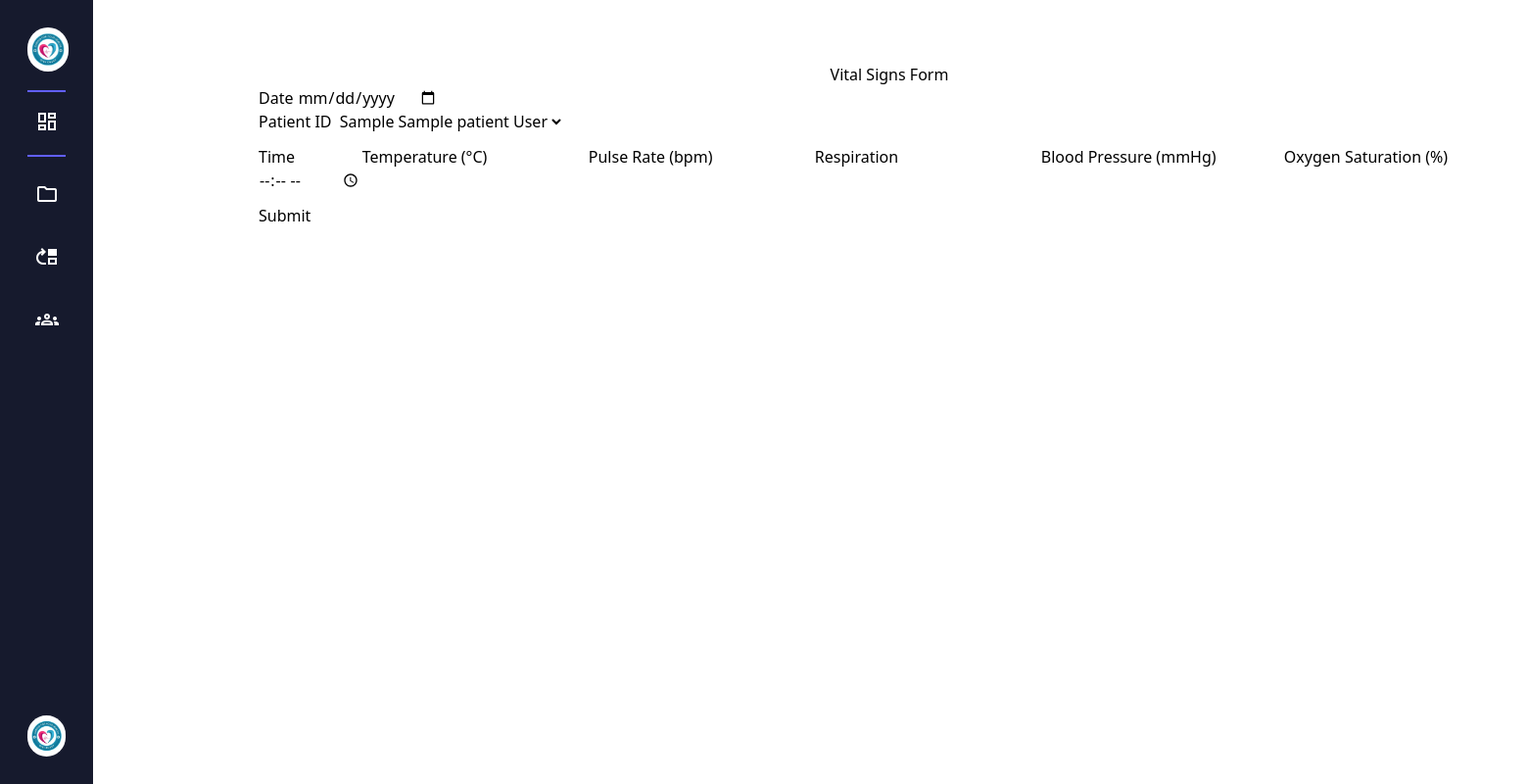
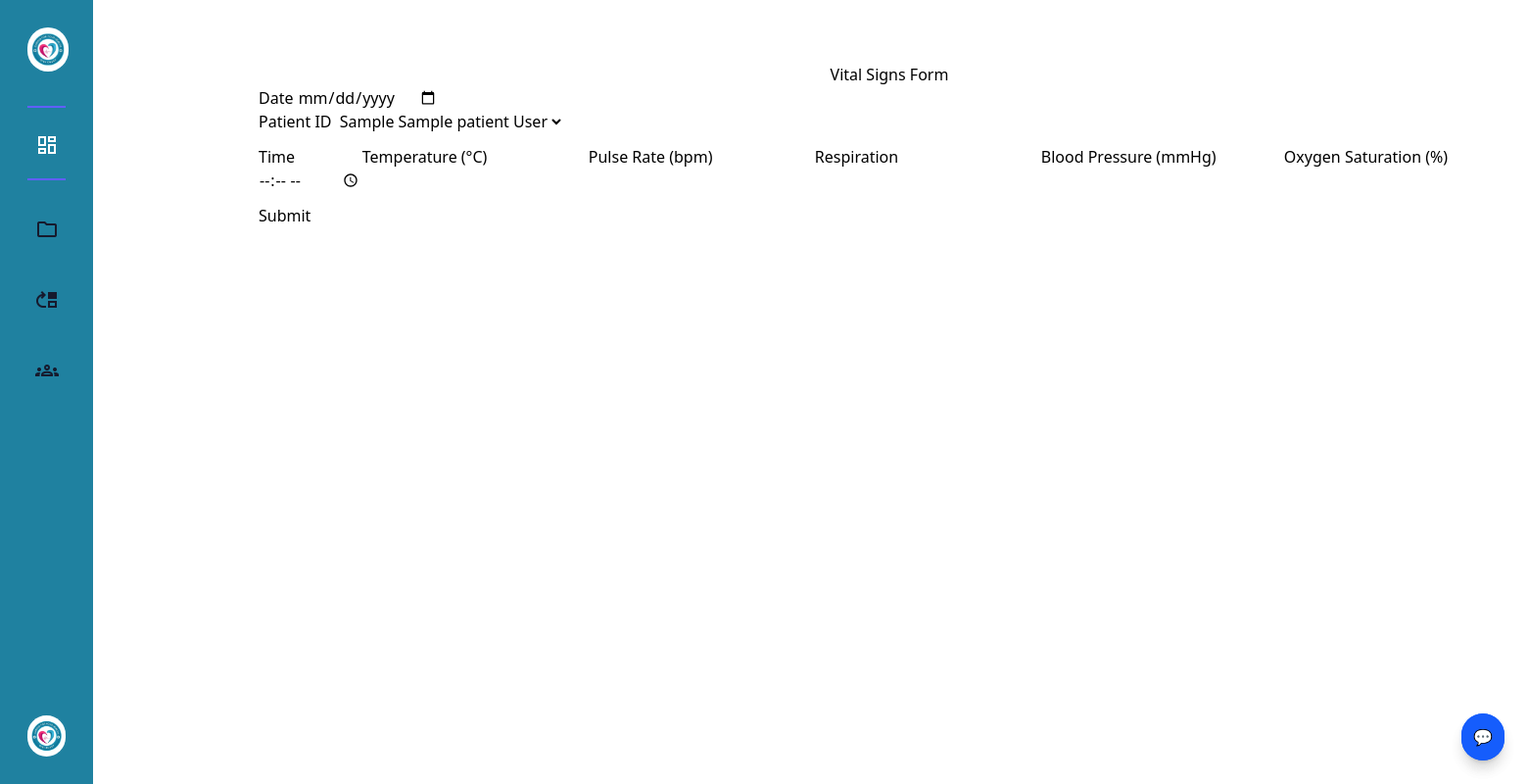
Before and after one commit to yurizzs/DigiChart, a Django app: page /vitals/add in a window 1560 px wide. Shown: the whole page at 98% size. Run offline with Django 4.2, Linux system fonts and the light colour scheme; tables that the repository leaves empty hold one stand-in row (values such as "Sample post"); style sheets or scripts are compiled from the project's sources.

Commit message:
added chatbot

```diff
--- /dev/null
+++ b/crud/templates/chatbot/chatbot.html
@@ -0,0 +1,17 @@
+{% load static %}
+<!-- Chatbot Toggle Button -->
+<button id="chatToggle" class="fixed bottom-6 right-6 bg-blue-600 text-white p-3 rounded-full shadow-lg hover:bg-blue-700">
+    💬
+</button>
+<!-- Chatbot Popup -->
+<div id="chatPopup" class="fixed bottom-20 right-6 w-72 bg-white border rounded-lg shadow-lg hidden flex flex-col">
+    <div class="p-3 bg-blue-600 text-white text-xl font-semibold rounded-t flex flex-row justify-center items-center">
+        <img src="{% static '/image/digichart.jpg' %}" alt="logo" class="w-[42px] rounded-full mr-4" />
+
+        DigiChart Assistant</div>
+    <div id="chatResponse" class="p-3 text-sm text-gray-800 h-24 overflow-y-auto border-b"></div>
+    <div class="p-3">
+        <input type="text" id="chatInput" class="w-full border px-2 py-1 rounded text-sm" placeholder="Ask something..." />
+        <button onclick="sendQuery()" class="mt-2 w-full bg-blue-600 text-white py-1 rounded hover:bg-blue-700 text-sm">Send</button>
+    </div>
+</div>
--- a/crud/templates/dashboard/AdminDash.html
+++ b/crud/templates/dashboard/AdminDash.html
@@ -3,6 +3,7 @@
 
 {% block 'content' %}
 {% include 'include/sidebar.html' %}
+{% include 'chatbot/chatbot.html' %}
 
 <div class="flex justify-center items-center h-screen">
     <div class="grid grid-cols-2 grid-rows-2 sm:grid-cols-2 lg:grid-cols-2 gap-2 p-4">
--- a/crud/templates/dashboard/NurseDashboard.html
+++ b/crud/templates/dashboard/NurseDashboard.html
@@ -3,6 +3,7 @@
 
 {% block 'content' %}
 {% include 'include/NurseSidebar.html' %}
+{% include 'chatbot/chatbot.html' %}
 
 <div class="p-4 sm:ml-64 mt-16">
     <h2 class="text-2xl font-bold mb-4">Nurse Dashboard</h2>
--- a/crud/templates/include/DoctorSidebar.html
+++ b/crud/templates/include/DoctorSidebar.html
@@ -3,6 +3,7 @@
 
 {% block 'content' %}
 {% include 'include/DoctorSidebar.html' %}
+{% include 'chatbot/chatbot.html' %}
 
 <div class="flex justify-center items-center h-screen">
     <div class="grid grid-cols-2 grid-rows-2 sm:grid-cols-2 lg:grid-cols-2 gap-2 p-4">
--- a/crud/templates/include/NurseSidebar.html
+++ b/crud/templates/include/NurseSidebar.html
@@ -1,17 +1,18 @@
 {% load static %}
+{% include 'chatbot/chatbot.html' %}
 
-<aside class="fixed top-0 h-full w-[95px] hover:w-[260px] transition-all duration-300 bg-[#161a2d] flex flex-col p-7 overflow-hidden group">
+<aside class="fixed top-0 h-full w-[95px] hover:w-[260px] transition-all duration-300 bg-[#1f81a0] flex flex-col p-7 overflow-hidden group">
     <!-- Header -->
     <div class="flex justify-center items-center fixed">
         <img src="{% static '/image/digichart.jpg' %}" alt="logo" class="w-[42px] rounded-full" />
-        <h2 class="text-white text-xl font-semibold ml-6 whitespace-nowrap group-hover:block">DigiChart</h2>
+        <h2 class="text-white text-xl font-semibold ml-6 whitespace-nowrap hidden group-hover:block ">DigiChart</h2>
     </div>
 
     <!-- Links -->
-    <ul class="mt-6 flex-1 scrollbar-hide">
+    <ul class="flex-1 scrollbar-hide gap-2 flex flex-col">
         <!-- Section Title -->
         <li class="mt-10">
-            <h4 class="text-white font-medium relative mb-10">
+            <h4 class="text-white font-medium relative mb-0 mt-10">
                 <div class="absolute top-1/2 left-0 w-full h-0.5 bg-indigo-500"></div>
             </h4>
         </li>
@@ -19,15 +20,15 @@
         <li><a href="/nurse/dashboard" class="flex items-center gap-9 text-white font-medium whitespace-nowrap px-2 py-5 rounded hover:bg-white hover:text-[#161a2d] transition"><span class="material-symbols-outlined">dashboard</span>Dashboard</a></li>
 
         <!-- Section Title -->
-        <li class="-mt-1.5 mb-4">
-            <h4 class="text-white font-medium relative mb-2">
+        <li class="-mt-1.5 mb-2">
+            <h4 class="text-white font-medium relative mb-1">
                 <div class="absolute top-1/2 left-0 w-full h-0.5 bg-indigo-500"></div>
             </h4>
         </li>
 
-        <li><a href="/patient/add" class="flex items-center gap-9 text-white font-medium whitespace-nowrap px-2 py-5 rounded hover:bg-white hover:text-[#161a2d] transition"><span class="material-symbols-outlined">folder</span>Add Patient</a></li>
-        <li><a href="/vitals/add" class="flex items-center gap-9 text-white font-medium whitespace-nowrap px-2 py-5 rounded hover:bg-white hover:text-[#161a2d] transition"><span class="material-symbols-outlined">move_up</span>Add Vital Sign</a></li>
-        <li><a href="/patient/list" class="flex items-center gap-9 text-white font-medium whitespace-nowrap px-2 py-5 rounded hover:bg-white hover:text-[#161a2d] transition"><span class="material-symbols-outlined">groups</span>Patients List</a></li>
+        <li><a href="/patient/add" class="flex items-center gap-9 text-[#161a2d] font-medium whitespace-nowrap px-2 py-5 rounded hover:bg-[#84e5ff] hover:text-[#161a2d] transition  group menu-item"><span class="material-symbols-outlined">folder</span>Add Patient</a></li>
+        <li><a href="/vitals/add" class="flex items-center gap-9 text-[#161a2d] font-medium whitespace-nowrap px-2 py-5 rounded hover:bg-[#84e5ff] hover:text-[#161a2d] transition group menu-item"><span class="material-symbols-outlined">move_up</span>Add Vital Sign</a></li>
+        <li><a href="/patient/list" class="flex items-center gap-9 text-[#161a2d] font-medium whitespace-nowrap px-2 py-5 rounded hover:bg-[#84e5ff] hover:text-[#161a2d] transition group menu-item"><span class="material-symbols-outlined hover:text-[#161a2d]">groups</span>Patients List</a></li>
     </ul>
 
     <!-- User -->
--- a/crud/templates/include/sidebar.html
+++ b/crud/templates/include/sidebar.html
@@ -1,4 +1,5 @@
 {% load static %}
+{% include 'chatbot/chatbot.html' %}
 
 <aside class="fixed top-0 h-full w-[95px] hover:w-[260px] transition-all duration-300 bg-[#161a2d] flex flex-col p-7 overflow-hidden group">
     <!-- Header -->
--- a/crud/templates/layout/base.html
+++ b/crud/templates/layout/base.html
@@ -10,6 +10,9 @@
 </head>
 <body>
     {% block 'content' %} {% endblock 'content' %}
+
     <script src="{% static 'js/auto_hide_toast.js' %}"></script>
+    <script src="{% static 'js/chatbot.js' %}"></script>
+    <script src="{% static 'js/highlight.js' %}"></script>
 </body>
 </html>
--- a/crud/templates/nurse/AddPatient.html
+++ b/crud/templates/nurse/AddPatient.html
@@ -6,6 +6,7 @@
 
 {% include 'include/NurseSidebar.html' %}
 {% include 'include/toastMessage.html' %}
+{% include 'chatbot/chatbot.html' %}
 <div class="p-2 sm:ml-64 mt-16 md:mt-14">
     <form action="/patient/add" method="post">
         {% csrf_token %}
--- a/crud/templates/nurse/EditPatient.html
+++ b/crud/templates/nurse/EditPatient.html
@@ -5,6 +5,7 @@
 {% block 'content' %}
 
 {% include 'include/NurseSidebar.html' %}
+{% include 'chatbot/chatbot.html' %}
 {% include 'include/toastMessage.html' %}
 <div class="p-2 sm:ml-64 mt-16 md:mt-14">
     <form action="/patient/edit/{{ patient.patient_id }}" method="post">
--- a/crud/templates/nurse/PatientList.html
+++ b/crud/templates/nurse/PatientList.html
@@ -6,6 +6,7 @@
 
 {% include 'include/NurseSidebar.html' %}
 {% include 'include/toastMessage.html' %}
+{% include 'chatbot/chatbot.html' %}
 
 <div class="p-2 sm:ml-64 mt-16 md:mt-14">
     <div class="mb-4">
--- a/crud/templates/nurse/PatientVitals.html
+++ b/crud/templates/nurse/PatientVitals.html
@@ -5,6 +5,7 @@
 {% block 'content' %}
 {% include 'include/NurseSidebar.html' %}
 {% include 'include/toastMessage.html' %}
+{% include 'chatbot/chatbot.html' %}
 
 <div class="p-2 sm:ml-64 mt-16 md:mt-14">
     <div class="mb-4">
--- a/crud/templates/nurse/ShowInformation.html
+++ b/crud/templates/nurse/ShowInformation.html
@@ -6,6 +6,7 @@
 
 {% include 'include/NurseSidebar.html' %}
 {% include 'include/toastMessage.html' %}
+{% include 'chatbot/chatbot.html' %}
 <div class="p-2 sm:ml-64 mt-16 md:mt-14">
     <form action="/patient/information/{{ patient.patient_id}}" method="post">
         {% csrf_token %}
--- a/crud/templates/nurse/VitalSign.html
+++ b/crud/templates/nurse/VitalSign.html
@@ -5,6 +5,7 @@
 {% block 'content' %}
 {% include 'include/NurseSidebar.html' %}
 {% include 'include/toastMessage.html' %}
+{% include 'chatbot/chatbot.html' %}
 
 <div class="p-2 sm:ml-64 mt-16 md:mt-14">
     <div class="container">
--- a/crud/templates/user/AddUser.html
+++ b/crud/templates/user/AddUser.html
@@ -6,6 +6,7 @@
 
 {% include 'include/sidebar.html' %}
 {% include 'include/toastMessage.html' %}
+{% include 'chatbot/chatbot.html' %}
 <div class="p-2 sm:ml-64 mt-16 md:mt-14">
     <form action="/user/add" method="post">
         {% csrf_token %}
@@ -31,7 +32,6 @@
                 <div class="relative z-0 w-full mb-5 group">
                     <label for="role">Role</label>
                     <select name="role" id="role" class="" required>
-                        <option value="">Role</option>
                         <option value="">Select a Role</option>
 
                         {% for position, role in role_choices %}
--- a/crud/templates/user/DeleteUser.html
+++ b/crud/templates/user/DeleteUser.html
@@ -6,6 +6,7 @@
 
 {% include 'include/sidebar.html' %}
 {% include 'include/toastMessage.html' %}
+{% include 'chatbot/chatbot.html' %}
 <div class="p-2 sm:ml-64 mt-16 md:mt-14">
     <form action="/user/delete/{{ user.user_id }}" method="post">
         {% csrf_token %}
--- a/crud/templates/user/EditUser.html
+++ b/crud/templates/user/EditUser.html
@@ -6,6 +6,7 @@
 
 {% include 'include/sidebar.html' %}
 {% include 'include/toastMessage.html' %}
+{% include 'chatbot/chatbot.html' %}
 <div class="p-2 sm:ml-64 mt-16 md:mt-14">
     <form action="/user/edit/{{ user.user_id }}" method="post">
         {% csrf_token %}
--- a/crud/templates/user/UserList.html
+++ b/crud/templates/user/UserList.html
@@ -6,6 +6,7 @@
 
 {% include 'include/sidebar.html' %}
 {% include 'include/toastMessage.html' %}
+{% include 'chatbot/chatbot.html' %}
 
 <div class="p-2 sm:ml-64 mt-16 md:mt-14">
     <div class="mb-4">
```
Also changed, not shown: crud/templates/login/login.html (added, +45 -0 lines).
